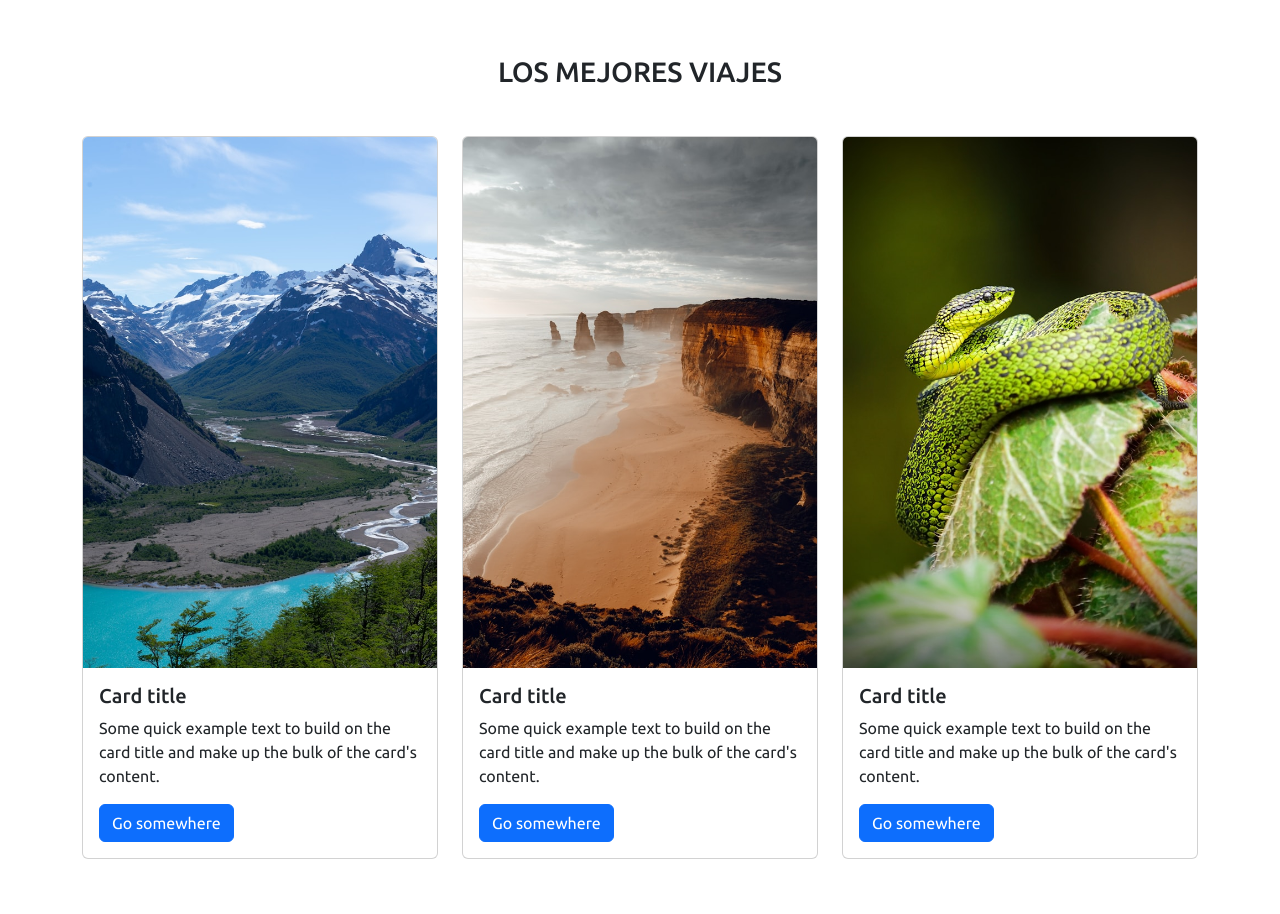
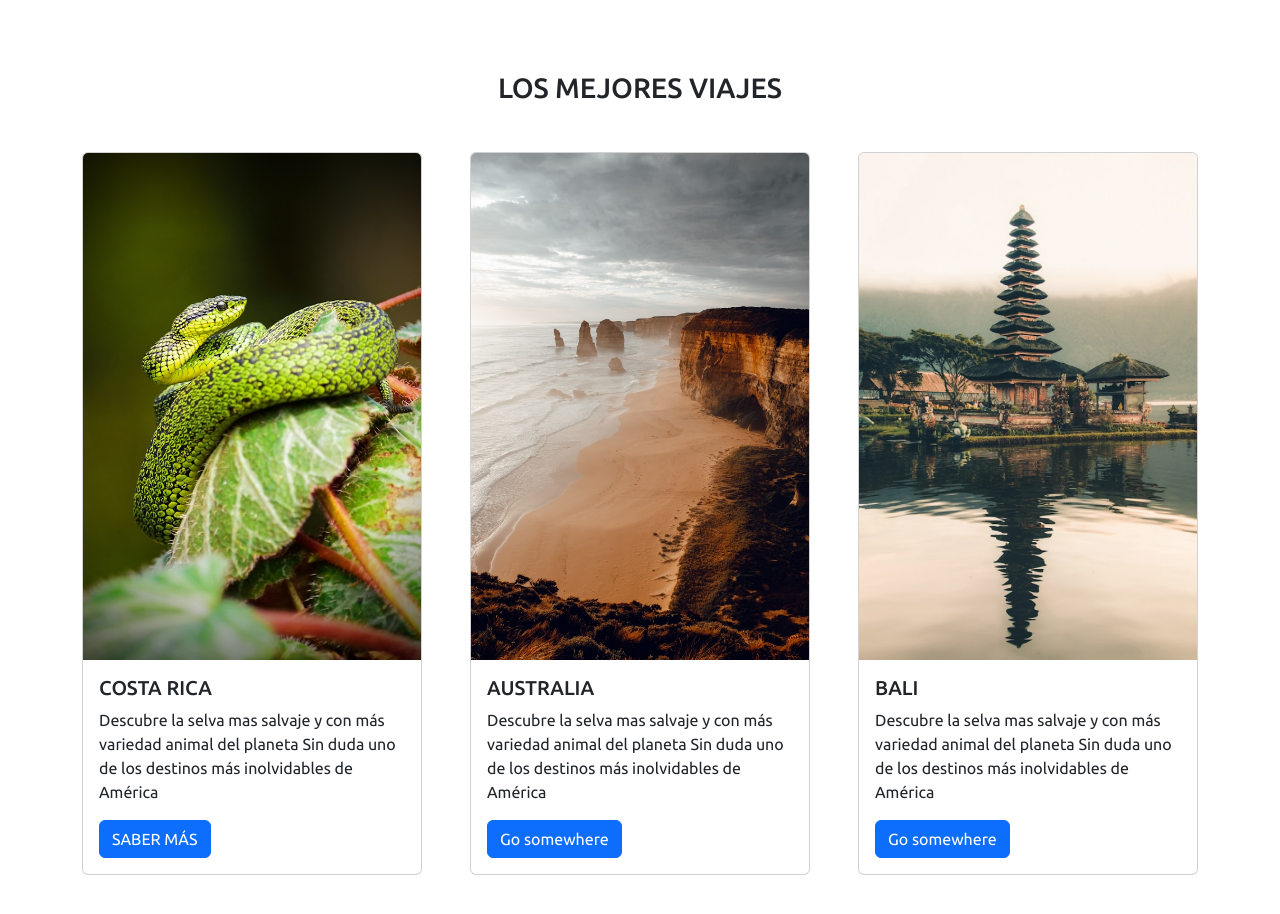
Before and after one commit to Ari-Dsgns/destinea-def, a plain HTML site: page index.html in a window 1280 px wide. Shown: the part 880-1794 px from the top of the page. Drawn offline with nearby package versions, Linux system fonts and the light colour scheme.

Commit message:
Ajustando responsive-cards

```diff
--- a/index.html
+++ b/index.html
@@ -89,10 +89,10 @@
 
 
 
-<section class="container-fluid d-flex p-3 gap-4">
+<section class="container-fluid d-flex justify-content-center p-4 ">
 
-  <div class="container1 text-center">
-    <div class="row">
+  <div class="container1 text-center ">
+    <div class="row gap-4">
       <div class="col-lg col-md">
         <h4>Viaja a tu medida</h4>
         <p>Te ayudamos a crear
@@ -126,33 +126,42 @@
 <section class="pt-3">
   <h3 class="text-center my-5">LOS MEJORES VIAJES</h3>
   <div class="container">
-    <div class="row">
-      <div class="col-lg">
+    <div class="row gap-4">
+      <div class="col-lg ">
         <div class="card">
-          <img src="./assets/img/jack-prommel-LerpvjCZZnA-unsplash.jpg" class="card-img-top" alt="...">
+          <img src="./assets/img/alfonso-castro-HaGwCk2AD84-unsplash (1).jpg" class="card-img-top" alt="...">
           <div class="card-body">
-            <h5 class="card-title">Card title</h5>
-            <p class="card-text">Some quick example text to build on the card title and make up the bulk of the card's content.</p>
+            <h5 class="card-title">COSTA RICA</h5>
+            <p class="card-text">Descubre la selva mas salvaje y
+              con más variedad animal del planeta
+              Sin duda uno de los destinos más
+              inolvidables de América</p>
+            <a href="#" class="btn btn-primary">SABER MÁS</a>
+          </div>
+        </div>
+      </div>
+      <div class="col-lg ">
+        <div class="card">
+          <img src="./assets/img/connor-home-dtmz4CDRXqw-unsplash (1).jpg" class="card-img-top" alt="...">
+          <div class="card-body">
+            <h5 class="card-title">AUSTRALIA</h5>
+            <p class="card-text">Descubre la selva mas salvaje y
+              con más variedad animal del planeta
+              Sin duda uno de los destinos más
+              inolvidables de América</p>
             <a href="#" class="btn btn-primary">Go somewhere</a>
           </div>
         </div>
       </div>
-      <div class="col-lg">
+      <div class="col-lg ">
         <div class="card">
-          <img src="./assets/img/connor-home-dtmz4CDRXqw-unsplash.jpg" class="card-img-top" alt="...">
+          <img src="./assets/img/bali.jpg" class="card-img-top" alt="...">
           <div class="card-body">
-            <h5 class="card-title">Card title</h5>
-            <p class="card-text">Some quick example text to build on the card title and make up the bulk of the card's content.</p>
-            <a href="#" class="btn btn-primary">Go somewhere</a>
-          </div>
-        </div>
-      </div>
-      <div class="col-lg">
-        <div class="card">
-          <img src="./assets/img/alfonso-castro-HaGwCk2AD84-unsplash (1).jpg" class="card-img-top" alt="...">
-          <div class="card-body">
-            <h5 class="card-title">Card title</h5>
-            <p class="card-text">Some quick example text to build on the card title and make up the bulk of the card's content.</p>
+            <h5 class="card-title">BALI</h5>
+            <p class="card-text">Descubre la selva mas salvaje y
+              con más variedad animal del planeta
+              Sin duda uno de los destinos más
+              inolvidables de América</p>
             <a href="#" class="btn btn-primary">Go somewhere</a>
           </div>
         </div>
```
Also changed, not shown: assets/img/bali.jpg (added), assets/img/connor-home-dtmz4CDRXqw-unsplash (1).jpg (renamed from assets/img/connor-home-dtmz4CDRXqw-unsplash.jpg), assets/img/marcin-kalinski-PCgM2CYm6HA-unsplash.jpg (deleted).
